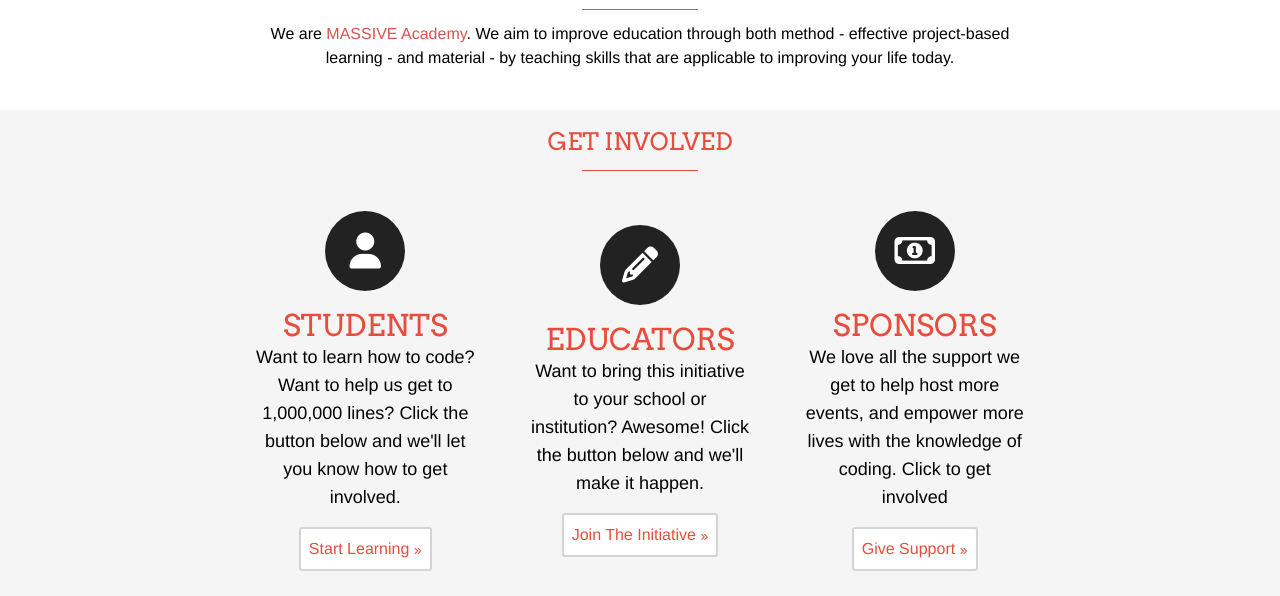
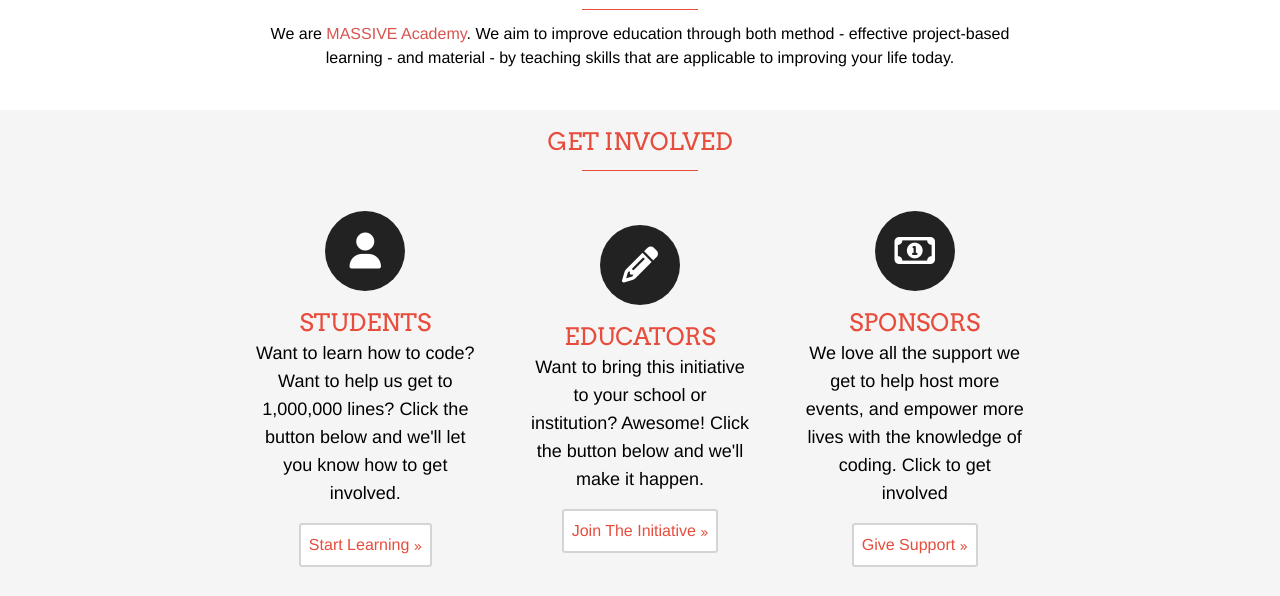
Before and after one commit to ZugastiKevin/html-css-scss---jour-14---exo-1---one-millions, a website: page index.html in a window 1280 px wide. Shown: the part 691-1287 px from the top of the page. Drawn offline with Linux system fonts and the light colour scheme.

Commit message:
add: HAAAAAAAAAAAAAAAAAAAAAAAA 2

```diff
--- a/index.html
+++ b/index.html
@@ -58,7 +58,7 @@
                         <div class="w-20 h-20 mb-4 rounded-full bg-newblack flex justify-center items-center">
                             <i class="fa-solid fa-user text-white text-4xl"></i>
                         </div>
-                        <h2 class="text-newred uppercase text-3xl font-arvo">students</h2>
+                        <h2 class="text-newred uppercase text-2xl font-arvo">students</h2>
                         <p class="text-lg">Want to learn how to code? Want to help us get to 1,000,000 lines? Click the button below and we'll let you know how to get involved.</p>
                         <a href="#" class="btn-seconde capitalize"><span class="span-btn">start learning <i class="fa-solid fa-angles-right text-[0.5rem]"></i></span></a>
                     </div>
@@ -66,7 +66,7 @@
                         <div class="w-20 h-20 mb-4 rounded-full bg-newblack flex justify-center items-center">
                             <i class="fa-solid fa-pencil text-white text-4xl"></i>
                         </div>
-                        <h2 class="text-newred uppercase text-3xl font-arvo">educators</h2>
+                        <h2 class="text-newred uppercase text-2xl font-arvo">educators</h2>
                         <p class="text-lg">Want to bring this initiative to your school or institution? Awesome! Click the button below and we'll make it happen.</p>
                         <a href="#" class="btn-seconde capitalize"><span class="span-btn">join the initiative <i class="fa-solid fa-angles-right text-[0.5rem]"></i></span></a>
                     </div>
@@ -74,7 +74,7 @@
                         <div class="w-20 h-20 mb-4 rounded-full bg-newblack flex justify-center items-center">
                             <i class="fa-regular fa-money-bill-1 text-white text-4xl"></i>
                         </div>
-                        <h2 class="text-newred uppercase text-3xl font-arvo">sponsors</h2>
+                        <h2 class="text-newred uppercase text-2xl font-arvo">sponsors</h2>
                         <p class="text-lg">We love all the support we get to help host more events, and empower more lives with the knowledge of coding. Click to get involved</p>
                         <a href="#" class="btn-seconde capitalize"><span class="span-btn">give support <i class="fa-solid fa-angles-right text-[0.5rem]"></i></span></a>
                     </div>
```
